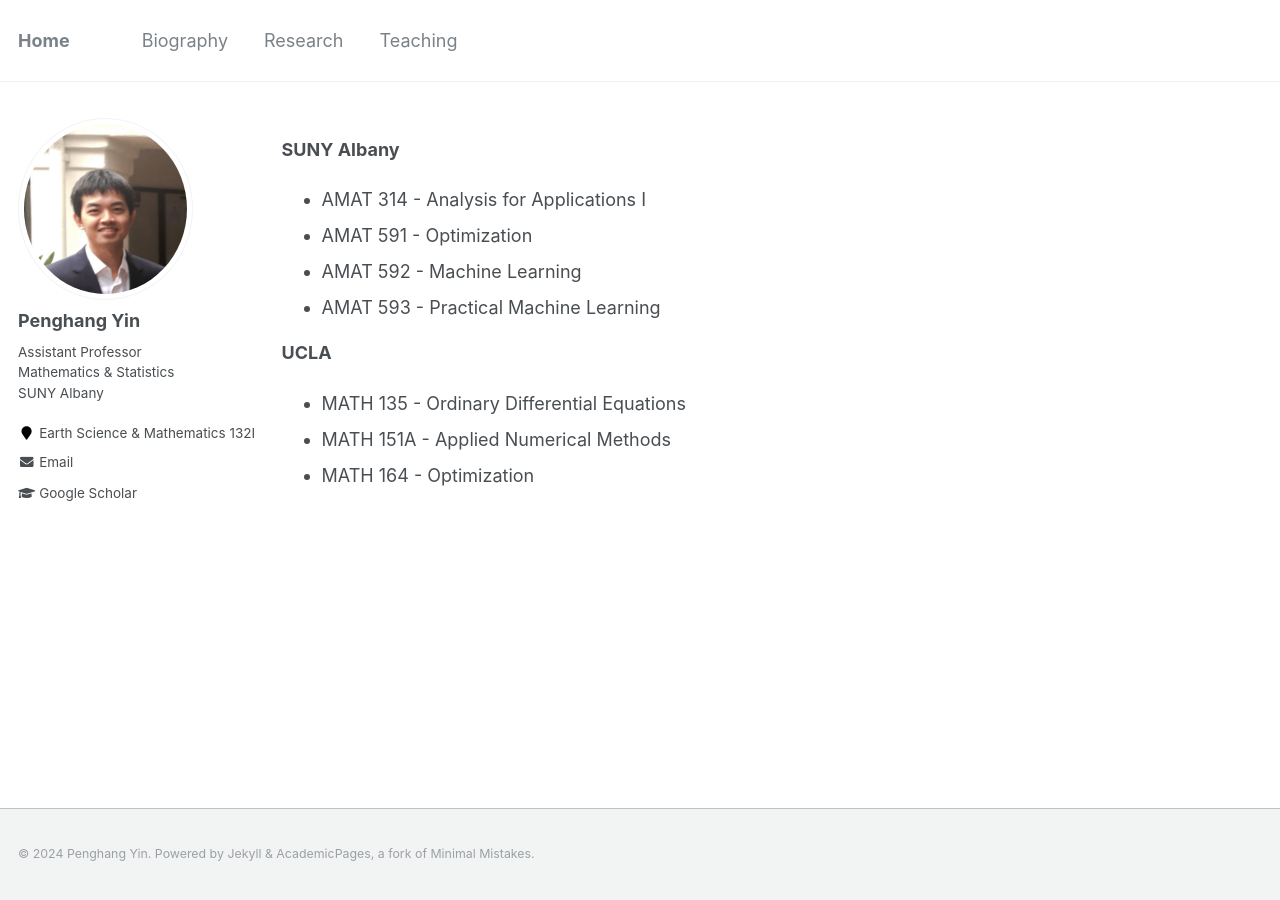
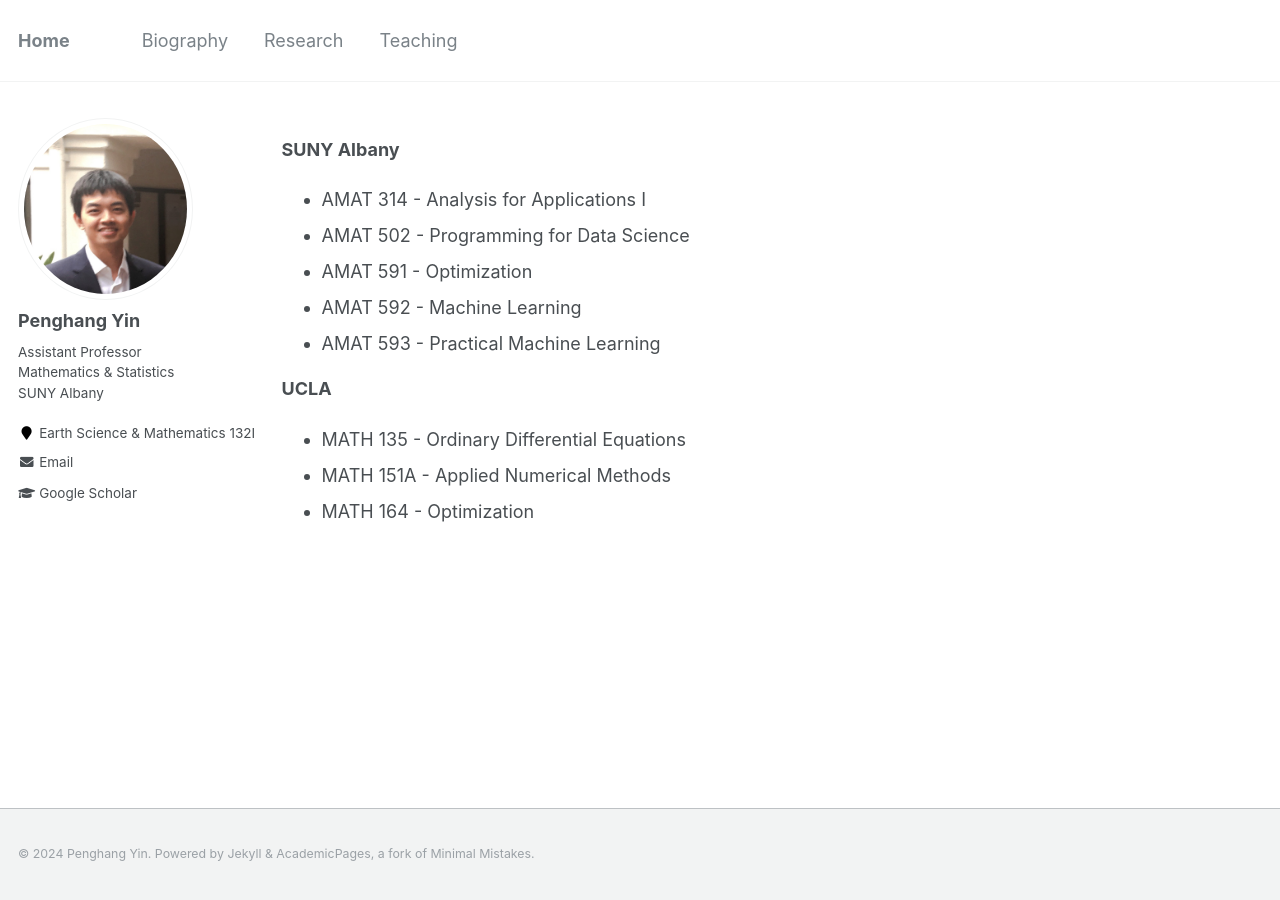
Before and after one commit to yin-penghang/yin-penghang.github.io, a Jekyll site: the page built from _pages/teaching.md, in a window 1280 px wide. Built offline with Jekyll 4.4.1, drawn with Linux system fonts in a browser that asks for light colours.

Commit message:
Update teaching.md

```diff
--- a/_pages/teaching.md
+++ b/_pages/teaching.md
@@ -9,6 +9,7 @@ author_profile: true
 
 **SUNY Albany**
  - AMAT 314 - Analysis for Applications I
+ - AMAT 502 - Programming for Data Science
  - AMAT 591 - Optimization
  - AMAT 592 - Machine Learning
  - AMAT 593 - Practical Machine Learning
```
